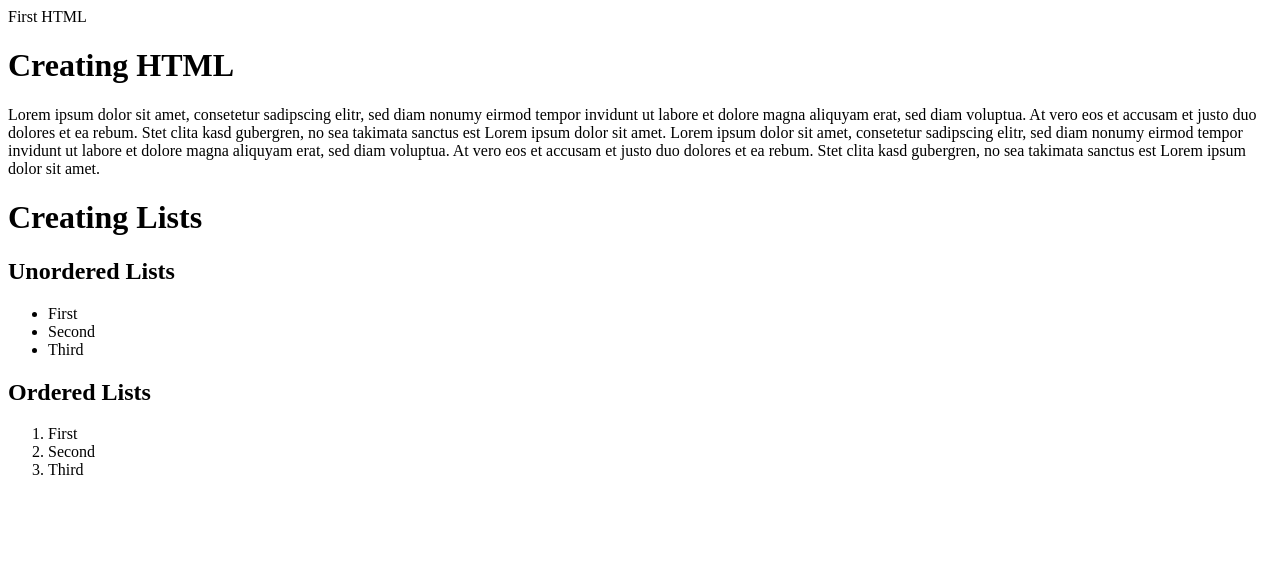
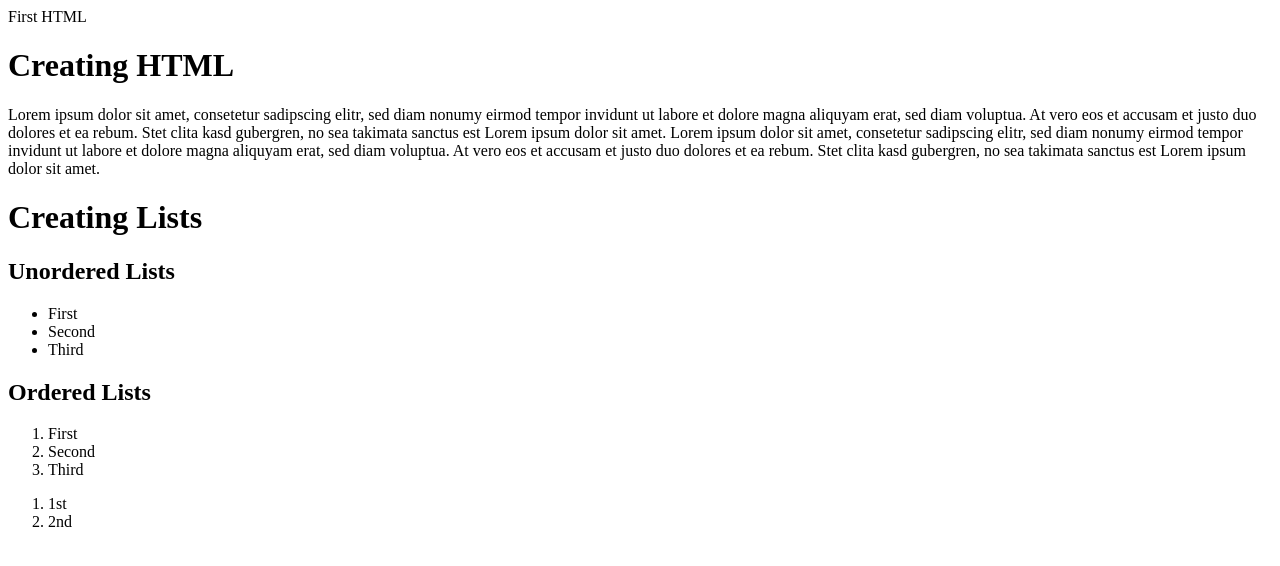
Before and after one commit to Phil9219/html-playground, a plain HTML site: page index.html in a window 1280 px wide. Drawn offline with Linux system fonts and the light colour scheme.

Commit message:
Chang List

```diff
--- a/index.html
+++ b/index.html
@@ -25,5 +25,11 @@
             <li>Second</li>
             <li>Third</li>
         </ol>
+
+        <ol>
+            <li>1st</li>
+            <li>2nd</li>
+        </ol>
+
     </body>
 </html>
```
